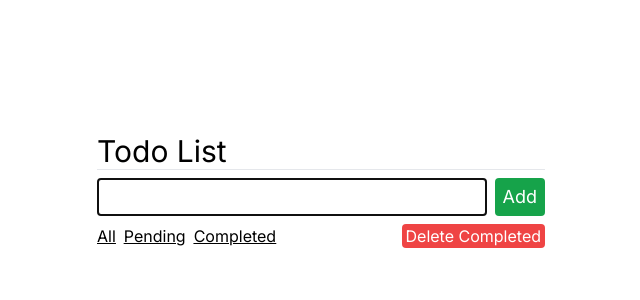
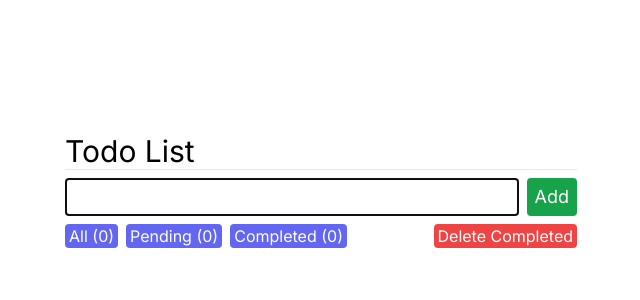
Before and after one commit to ketan-sonar/todo-app-next-js, a Next.js app: page / in a window 1280 px wide. Shown: the top 300 px of the page, without its empty margins (319-959 px from the left). Built offline with nearby package versions, Linux system fonts and the light colour scheme.

Commit message:
ui upgrade

```diff
--- a/src/app/page.tsx
+++ b/src/app/page.tsx
@@ -65,18 +65,31 @@ export default function Home() {
     return todos;
   };
 
+  const getTodosCounts = () => {
+    let completeCount = 0;
+    todos.forEach(
+      (todo) => todo.status === TodoStatus.COMPLETE && completeCount++
+    );
+
+    return {
+      totalCount: todos.length,
+      completeCount,
+      incompleteCount: todos.length - completeCount,
+    };
+  };
+
   if (firstRender) return <></>;
 
   return (
     <div className="HomePage w-screen h-screen flex justify-center items-center">
-      <div className="container max-w-xs sm:max-w-md h-2/3 mx-4">
+      <div className="container max-w-xs sm:max-w-lg h-2/3 mx-4">
         <h1 className="text-3xl text-center sm:text-left">Todo List</h1>
         <hr />
         <TodosContext.Provider
           value={{ todos: getActiveTodos(), addTodo, toggleTodo, deleteTodo }}
         >
           <TodoInput className="my-2" />
-          <TodoFilter handleDeleteCompleted={deleteCompleted} />
+          <TodoFilter todosCounts={getTodosCounts()} handleDeleteCompleted={deleteCompleted} />
           <TodoList />
         </TodosContext.Provider>
       </div>
--- a/src/components/TodoFilter.tsx
+++ b/src/components/TodoFilter.tsx
@@ -3,16 +3,36 @@ import Image from "next/image";
 import trashIcon from "@/public/trash.svg";
 
 type TodoFilterProps = {
+  todosCounts: {
+    totalCount: number;
+    completeCount: number;
+    incompleteCount: number;
+  };
   handleDeleteCompleted?: () => void;
 };
 
-export default function TodoFilter({ handleDeleteCompleted }: TodoFilterProps) {
+export default function TodoFilter({
+  handleDeleteCompleted,
+  todosCounts,
+}: TodoFilterProps) {
   return (
     <div className="flex justify-between">
-      <div className="space-x-2 underline">
-        <Link href={"/"}>All</Link>
-        <Link href={"/?complete=false"}>Pending</Link>
-        <Link href={"/?complete=true"}>Completed</Link>
+      <div className="space-x-2">
+        <Link href={"/"}>
+          <button className="rounded bg-indigo-500 text-white px-1">
+            All ({todosCounts.totalCount})
+          </button>
+        </Link>
+        <Link href={"/?complete=false"}>
+          <button className="rounded bg-indigo-500 text-white px-1">
+            Pending ({todosCounts.incompleteCount})
+          </button>
+        </Link>
+        <Link href={"/?complete=true"}>
+          <button className="rounded bg-indigo-500 text-white px-1">
+            Completed ({todosCounts.completeCount})
+          </button>
+        </Link>
       </div>
       {handleDeleteCompleted && (
         <div onClick={handleDeleteCompleted}>
--- a/src/components/TodoItem.tsx
+++ b/src/components/TodoItem.tsx
@@ -11,7 +11,7 @@ export function TodoItem({ todo }: TodoItemProps) {
   const { toggleTodo, deleteTodo } = useTodosContext();
 
   return (
-    <div className="flex m-2 space-x-2 items-center">
+    <div className="flex space-x-2 border px-2 py-1 my-2 rounded">
       <input
         className="w-5 h-5 rounded-full self-start mt-1"
         type="checkbox"
@@ -26,7 +26,7 @@ export function TodoItem({ todo }: TodoItemProps) {
         {todo.title}
       </h3>
       <button
-        className="rounded bg-red-500 p-1"
+        className="rounded bg-red-500 p-1 self-start m-1"
         onClick={() => deleteTodo(todo.id)}
       >
         <Image src={trashIcon} alt="Delete" width={12} height={12} />
```
